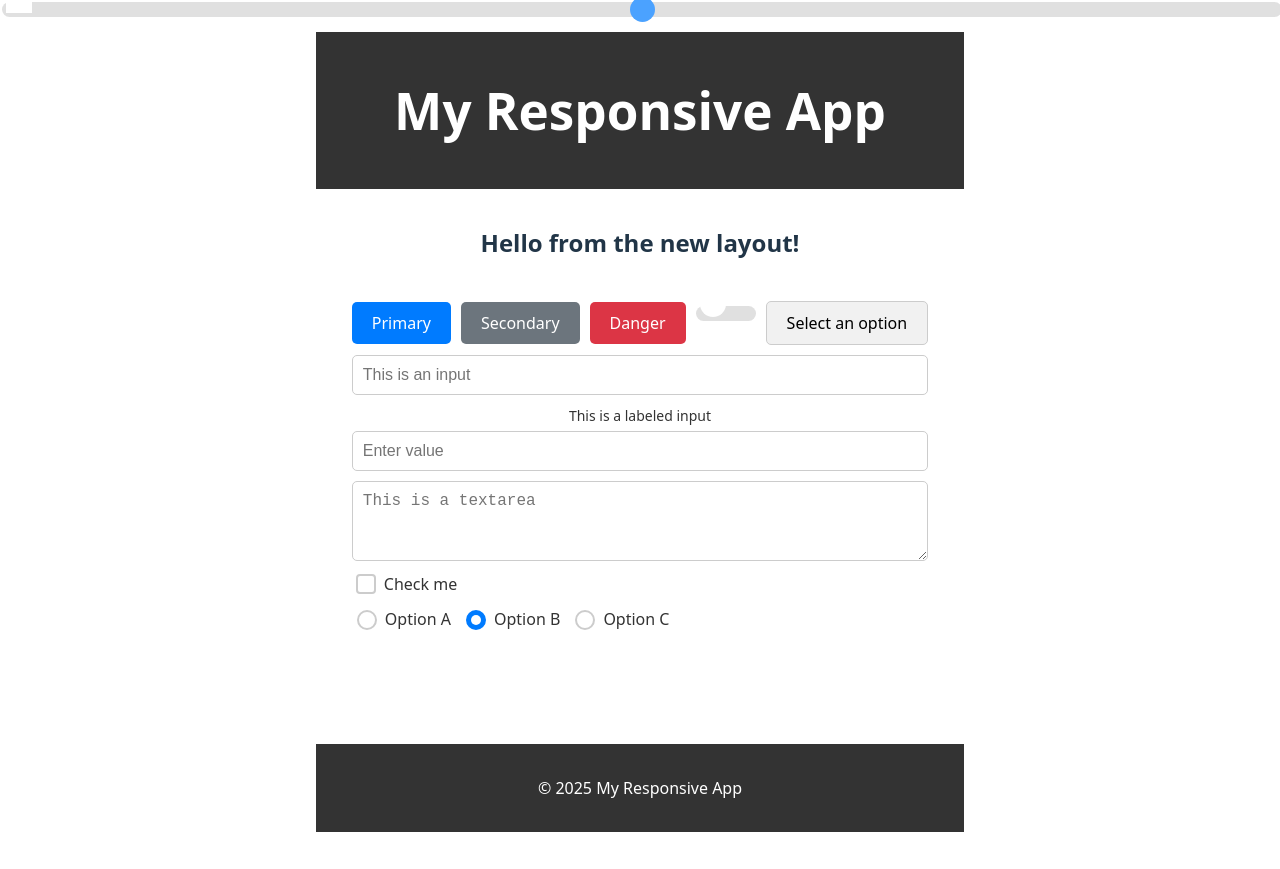
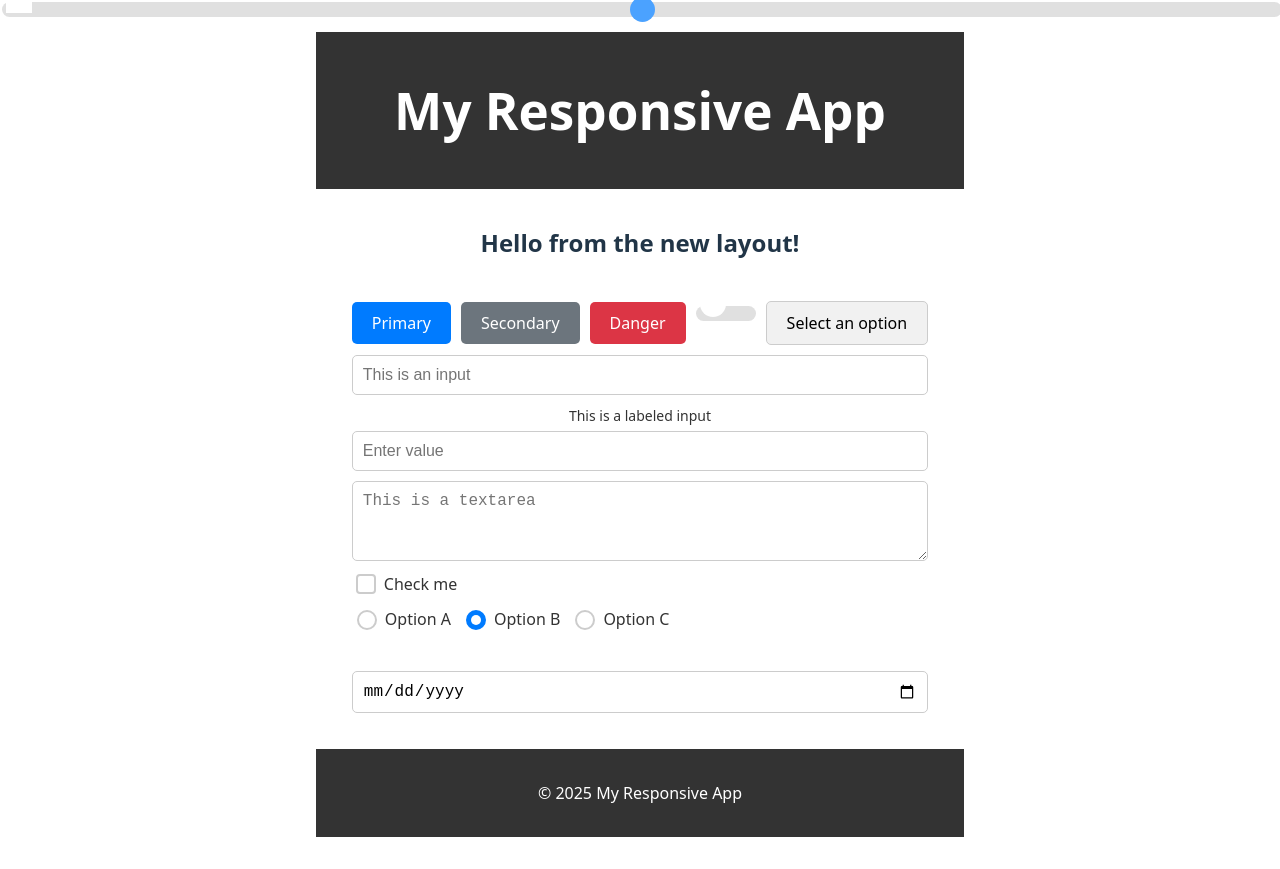
Before and after one commit to yongsuChang/kubernetes_shopping, a React (Vite) app in the folder responsive-react-app/: page / in a window 1280 px wide. Built offline with nearby package versions, Linux system fonts and the light colour scheme.

Commit message:
feat: Add DatePicker component

```diff
--- a/responsive-react-app/src/App.tsx
+++ b/responsive-react-app/src/App.tsx
@@ -8,6 +8,7 @@ import Textarea from './components/common/Textarea/Textarea';
 import Checkbox from './components/common/Checkbox/Checkbox';
 import RadioButton from './components/common/RadioButton/RadioButton';
 import Slider from './components/common/Slider/Slider';
+import DatePicker from './components/common/DatePicker/DatePicker';
 import './App.css';
 
 function App() {
@@ -40,6 +41,7 @@ function App() {
         <div style={{ width: '300px', padding: '10px 0' }}>
           <Slider min={0} max={100} step={1} defaultValue={50} />
         </div>
+        <DatePicker />
       </div>
     </Layout>
   );
--- /dev/null
+++ b/responsive-react-app/src/components/common/DatePicker/DatePicker.css
@@ -0,0 +1,13 @@
+.date-picker {
+  padding: 10px;
+  border: 1px solid #ccc;
+  border-radius: 5px;
+  font-size: 16px;
+  box-sizing: border-box;
+}
+
+.date-picker:focus {
+  outline: none;
+  border-color: #007bff;
+  box-shadow: 0 0 5px rgba(0, 123, 255, 0.5);
+}
--- /dev/null
+++ b/responsive-react-app/src/components/common/DatePicker/DatePicker.tsx
@@ -0,0 +1,14 @@
+import React from 'react';
+import './DatePicker.css';
+
+interface DatePickerProps extends React.InputHTMLAttributes<HTMLInputElement> {
+  // Add any specific props if needed, otherwise just inherit
+}
+
+const DatePicker: React.FC<DatePickerProps> = ({ ...props }) => {
+  return (
+    <input type="date" className="date-picker" {...props} />
+  );
+};
+
+export default DatePicker;
```
Also changed, not shown: 1 other file (tests, documents, lock files or other folders).
